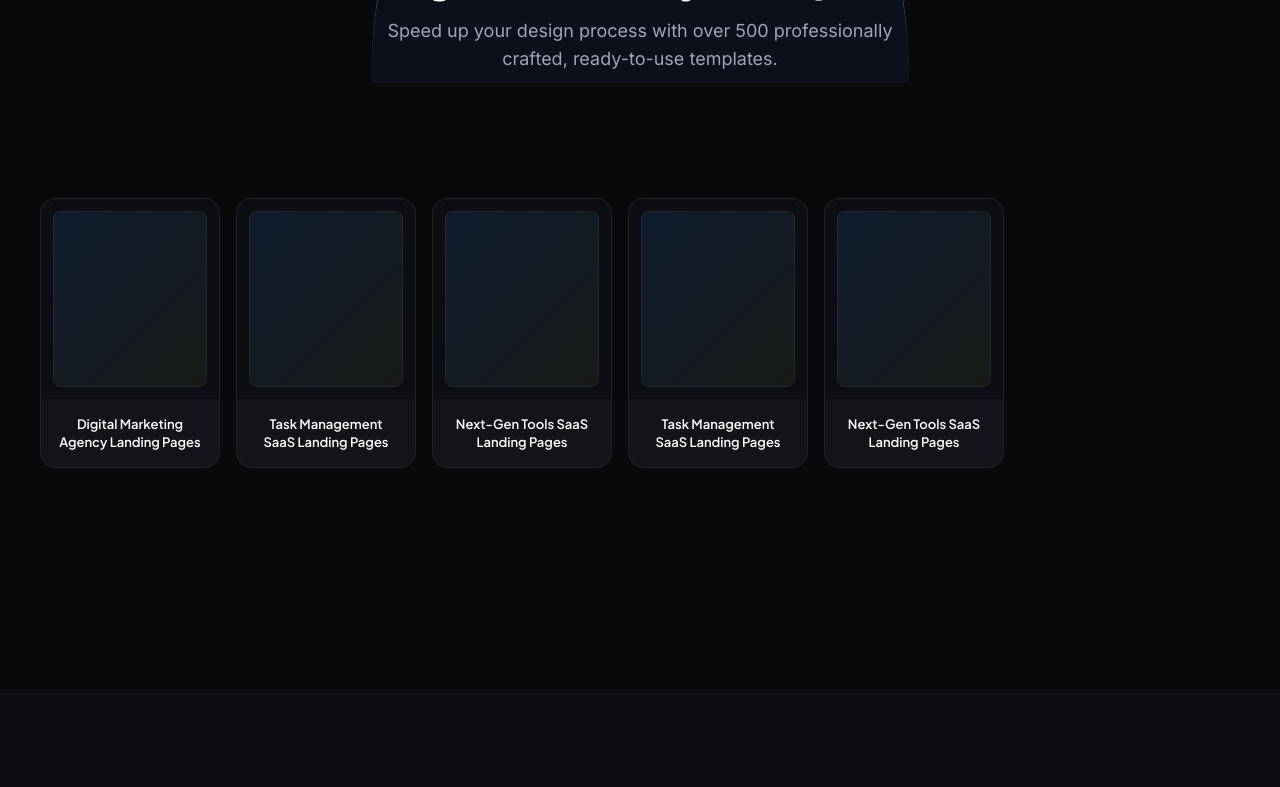
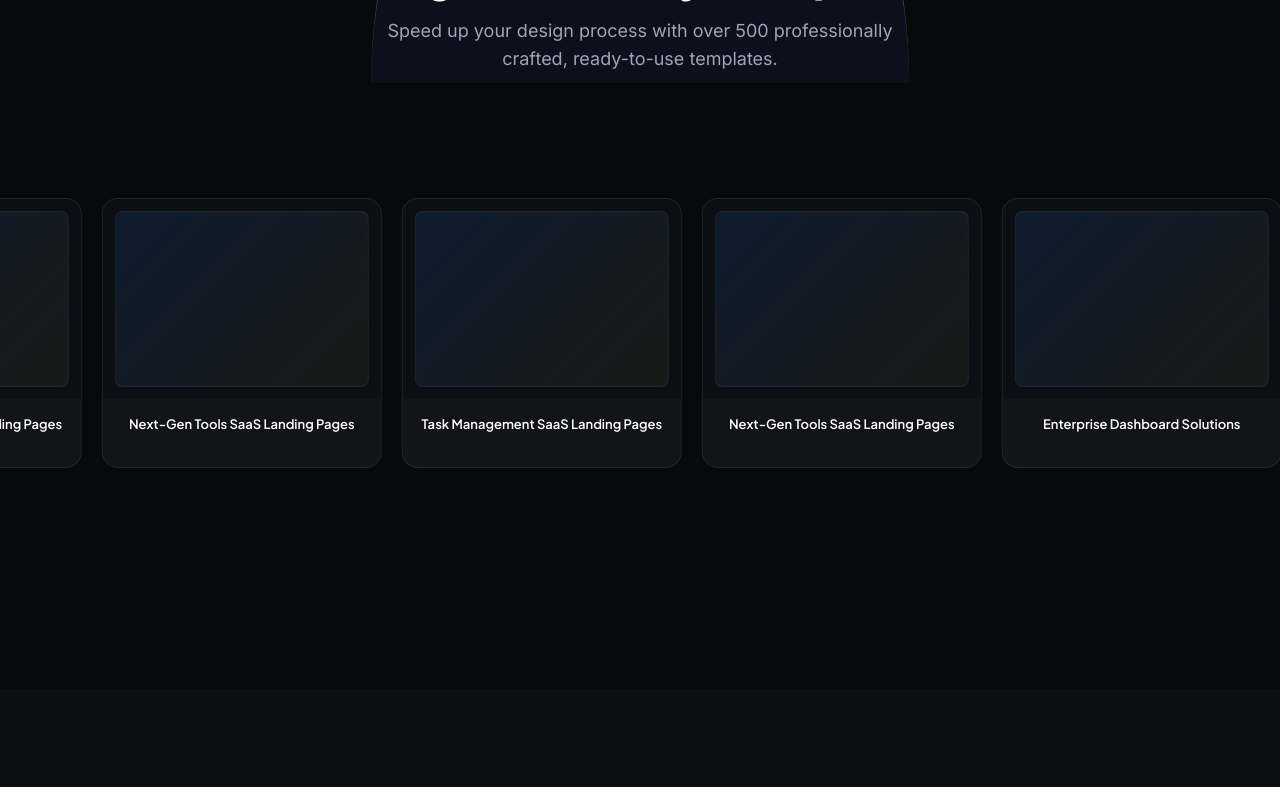
Before and after one commit to LucasPivovar/mass_onepage, a React (Vite) app: page / in a window 1280 px wide. Shown: the part 3620-4407 px from the top of the page. Built offline with nearby package versions, Linux system fonts and the light colour scheme.

Commit message:
feat: add 6th card to carousel, add auto-scroll animation, and center double rotating background rings

```diff
--- a/src/components/FAQ.css
+++ b/src/components/FAQ.css
@@ -5,20 +5,43 @@
   padding: 100px 0 120px;
 }
 
-/* ── Large circle arc on the left ── */
+/* ── Large circles centered behind the content (double rings) ── */
 .faq-bg-circle {
   position: absolute;
-  width: 750px;
-  height: 750px;
   border-radius: 50%;
-  background-color: #000;
-  border: 3px solid rgba(60, 140, 255, 0.7);
-  /* Position so only the right arc peeks out */
-  left: -480px;
+  left: 50%;
   top: 50%;
-  transform: translateY(-40%);
   z-index: 0;
-  box-shadow: inset 0 0 0 0 transparent, 0 0 30px rgba(50, 120, 255, 0.15);
+  pointer-events: none;
+  background-color: transparent;
+}
+
+.faq-bg-circle.outer {
+  width: 850px;
+  height: 850px;
+  border: 2px dashed rgba(60, 140, 255, 0.22);
+  transform: translate(-50%, -50%);
+  animation: rotateClockwise 90s linear infinite;
+  box-shadow: 0 0 50px rgba(50, 120, 255, 0.04);
+}
+
+.faq-bg-circle.inner {
+  width: 620px;
+  height: 620px;
+  border: 1.5px solid rgba(13, 110, 253, 0.35);
+  transform: translate(-50%, -50%);
+  animation: rotateCounterClockwise 70s linear infinite;
+  box-shadow: inset 0 0 30px rgba(50, 120, 255, 0.02);
+}
+
+@keyframes rotateClockwise {
+  0% { transform: translate(-50%, -50%) rotate(0deg); }
+  100% { transform: translate(-50%, -50%) rotate(360deg); }
+}
+
+@keyframes rotateCounterClockwise {
+  0% { transform: translate(-50%, -50%) rotate(360deg); }
+  100% { transform: translate(-50%, -50%) rotate(0deg); }
 }
 
 .faq-sec .container {
--- a/src/components/FAQ.jsx
+++ b/src/components/FAQ.jsx
@@ -15,8 +15,9 @@ const FAQ = () => {
   return (
     <section id="faq" className="faq-sec">
 
-      {/* Large circle — positioned left, mostly off-screen, arc visible */}
-      <div className="faq-bg-circle"></div>
+      {/* Large circles — centered behind the content, double rings */}
+      <div className="faq-bg-circle outer"></div>
+      <div className="faq-bg-circle inner"></div>
 
       <div className="container">
 
--- a/src/components/Templates.css
+++ b/src/components/Templates.css
@@ -42,27 +42,32 @@
   z-index: 2;
   width: 100%;
   padding: 60px 0 80px;
+  overflow: hidden;
 }
 
 .carousel-track {
   display: flex;
-  gap: 16px;
-  padding: 0 40px;
-  overflow-x: auto;
-  scroll-snap-type: x mandatory;
-  scrollbar-width: none;
-  -ms-overflow-style: none;
+  gap: 20px;
+  width: max-content;
+  animation: scrollMarquee 25s linear infinite;
 }
 
-.carousel-track::-webkit-scrollbar {
-  display: none;
+.carousel-track:hover {
+  animation-play-state: paused;
 }
 
-/* 6 cards visible at once */
 .carousel-slide {
-  flex: 0 0 calc((100% - 5 * 16px) / 6 - 14px);
-  min-width: 180px;
-  scroll-snap-align: start;
+  width: 280px;
+  flex: 0 0 auto;
+}
+
+@keyframes scrollMarquee {
+  0% {
+    transform: translateX(0);
+  }
+  100% {
+    transform: translateX(calc(-50% - 10px));
+  }
 }
 
 .project-card {
--- a/src/components/Templates.jsx
+++ b/src/components/Templates.jsx
@@ -10,6 +10,7 @@ const Templates = () => {
     { title: 'Next-Gen Tools SaaS Landing Pages' },
     { title: 'Task Management SaaS Landing Pages' },
     { title: 'Next-Gen Tools SaaS Landing Pages' },
+    { title: 'Enterprise Dashboard Solutions' },
   ];
 
   return (
@@ -28,7 +29,20 @@ const Templates = () => {
       <div className="carousel-wrapper reveal reveal-delay-2">
         <div className="carousel-track">
           {templates.map((tpl, index) => (
-            <div className="carousel-slide" key={index}>
+            <div className="carousel-slide" key={`a-${index}`}>
+              <div className="project-card">
+                <div className="project-img-placeholder">
+                  <div className="mockup-content"></div>
+                </div>
+                <div className="project-info">
+                  <h4 className="title">{tpl.title}</h4>
+                </div>
+              </div>
+            </div>
+          ))}
+          {/* Duplicate set for infinite loop */}
+          {templates.map((tpl, index) => (
+            <div className="carousel-slide" key={`b-${index}`}>
               <div className="project-card">
                 <div className="project-img-placeholder">
                   <div className="mockup-content"></div>
```
